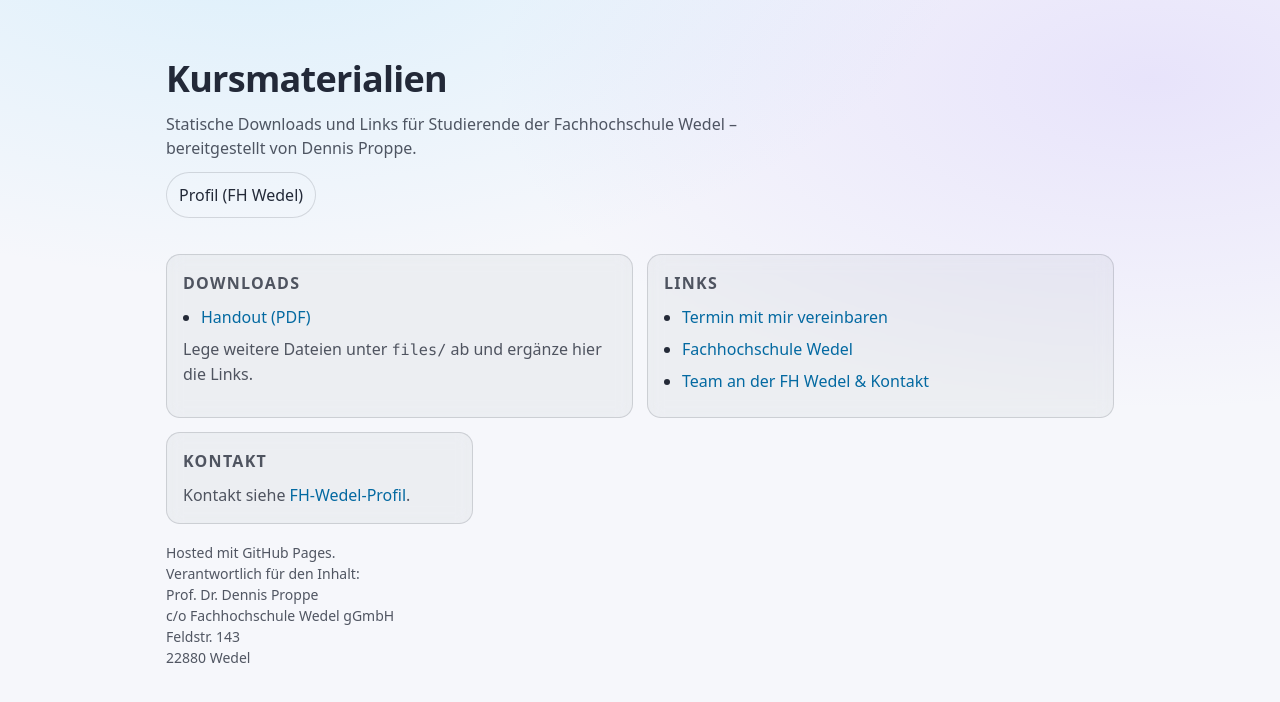
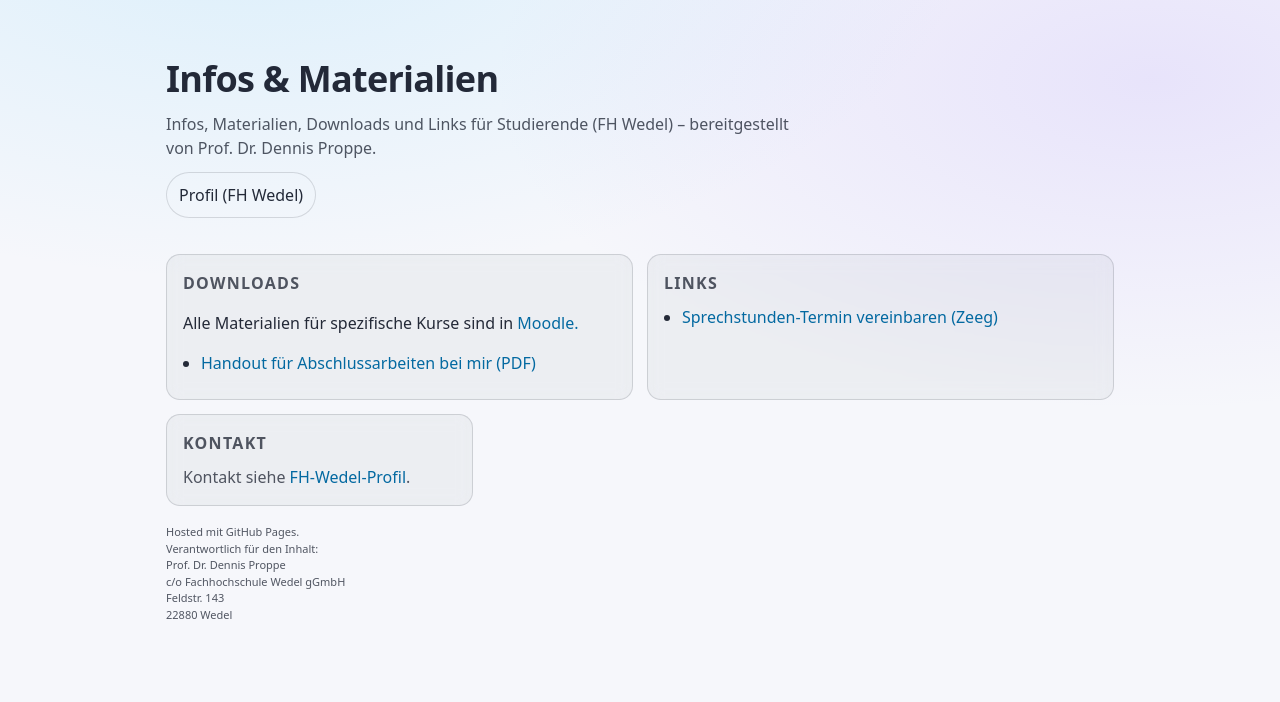
Before and after one commit to dennisproppe/fhw_content, a plain HTML site: page index.html in a window 1280 px wide. Drawn offline with Linux system fonts and the light colour scheme.

Commit message:
edits pre first pub

```diff
--- a/index.html
+++ b/index.html
@@ -3,10 +3,10 @@
   <head>
     <meta charset="utf-8" />
     <meta name="viewport" content="width=device-width, initial-scale=1" />
-    <title>FH Wedel – Kursmaterialien | Dennis Proppe</title>
+    <title>Infos & Materialien | Prof. Dr. Dennis Proppe</title>
     <meta
       name="description"
-      content="Statische Kursmaterialien, Downloads und Links für Studierende (FH Wedel) – bereitgestellt von Dennis Proppe."
+      content="Infos, Materialien, Downloads und Links für Studierende (FH Wedel) – bereitgestellt von Prof. Dr. Dennis Proppe."
     />
     <style>
       :root {
@@ -134,7 +134,7 @@
       .footer {
         margin-top: 18px;
         color: var(--muted);
-        font-size: 14px;
+        font-size: 11px;
       }
       code {
         font-family: ui-monospace, SFMono-Regular, Menlo, Monaco, Consolas,
@@ -150,10 +150,9 @@
   <body>
     <div class="wrap">
       <header>
-        <h1 class="title">Kursmaterialien</h1>
+        <h1 class="title">Infos & Materialien</h1>
         <p class="subtitle">
-          Statische Downloads und Links für Studierende der Fachhochschule Wedel
-          – bereitgestellt von Dennis Proppe.
+          Infos, Materialien, Downloads und Links für Studierende (FH Wedel) – bereitgestellt von Prof. Dr. Dennis Proppe.
         </p>
         <div class="pillbar" aria-label="Schnelllinks">
           <a
@@ -169,13 +168,11 @@
       <main class="grid">
         <section class="card half" aria-labelledby="downloads">
           <h2 id="downloads">Downloads</h2>
+          <p> Alle Materialien für spezifische Kurse sind in <a href="https://lms.fh-wedel.de/">Moodle.</a></p>
           <ul>
-            <li><a href="files/handout.pdf">Handout (PDF)</a></li>
+            <li><a href="files/handout.pdf">Handout für Abschlussarbeiten bei mir (PDF)</a></li>
           </ul>
-          <p class="empty">
-            Lege weitere Dateien unter <code>files/</code> ab und ergänze hier
-            die Links.
-          </p>
+
           <!-- Beispiel:
           <ul>
             <li><a href="files/aufgabenblatt-01.pdf">Aufgabenblatt 01</a></li>
@@ -192,25 +189,10 @@
                 href="https://zeeg.me/dennisproppe"
                 rel="noopener noreferrer"
                 target="_blank"
-                >Termin mit mir vereinbaren</a
+                >Sprechstunden-Termin vereinbaren (Zeeg)</a
               >
             </li>
-            <li>
-              <a
-                href="https://www.fh-wedel.de/"
-                rel="noopener noreferrer"
-                target="_blank"
-                >Fachhochschule Wedel</a
-              >
-            </li>
-            <li>
-              <a
-                href="https://www.fh-wedel.de/wir/organisation/team/"
-                rel="noopener noreferrer"
-                target="_blank"
-                >Team an der FH Wedel &amp; Kontakt</a
-              >
-            </li>
+
           </ul>
           <!-- Ergänze kurs-spezifische Links hier (Moodle, GitHub, Discord, etc.). -->
         </section>
```
